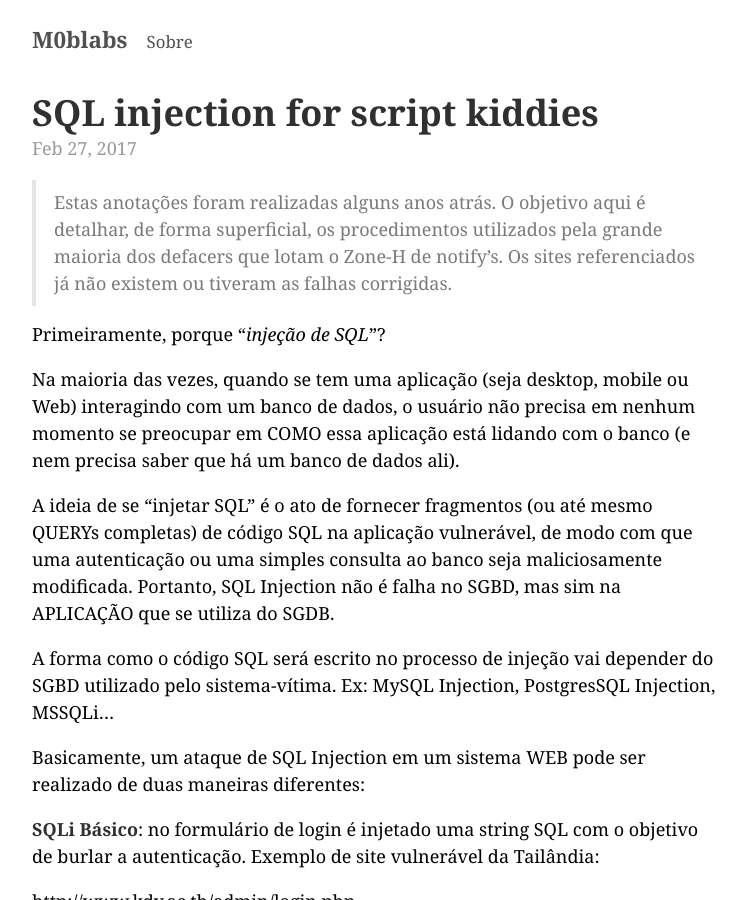
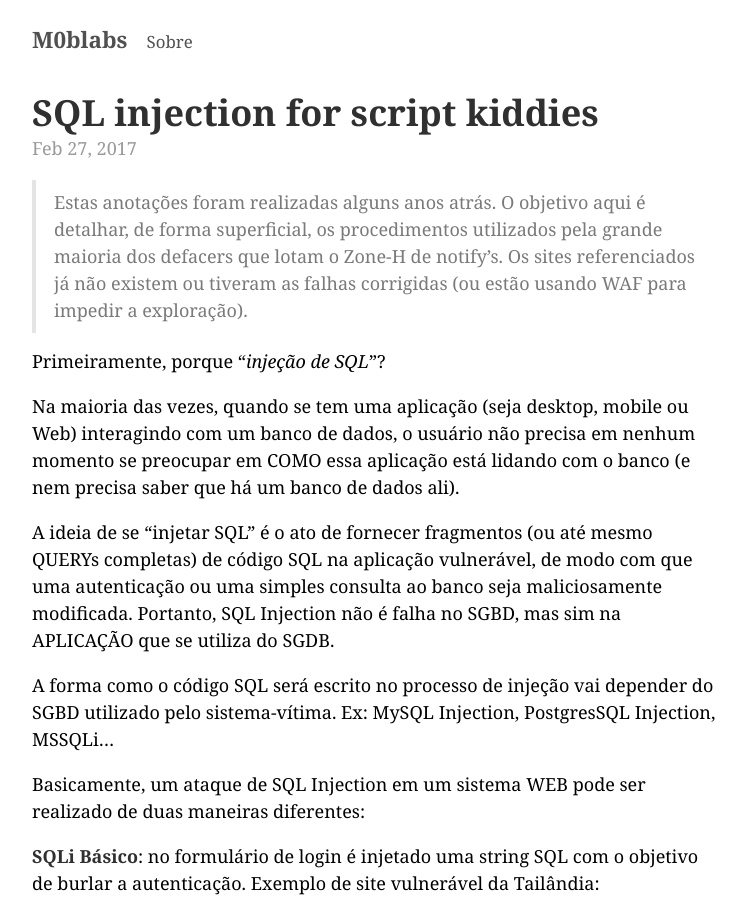
Before and after one commit to Kingm0b/jekyll-minimal-theme, a Jekyll site: the page built from _posts/2017-02-27-sql-injection.md, in a window 1280 px wide and 900 px high. Shown: the whole window, without its empty margins (266-1012 px from the left). Built offline with Jekyll 4.4.1, drawn with Linux system fonts in a browser that asks for light colours.

Commit message:
Add files via upload

```diff
--- a/_posts/2017-02-27-sql-injection.md
+++ b/_posts/2017-02-27-sql-injection.md
@@ -3,7 +3,7 @@ layout: post
 title: "SQL injection for script kiddies"
 ---
 
-> Estas anotações foram realizadas alguns anos atrás. O objetivo aqui é detalhar, de forma superficial, os procedimentos utilizados pela grande maioria dos defacers que lotam o Zone-H de notify's. Os sites referenciados já não existem ou tiveram as falhas corrigidas.
+> Estas anotações foram realizadas alguns anos atrás. O objetivo aqui é detalhar, de forma superficial, os procedimentos utilizados pela grande maioria dos defacers que lotam o Zone-H de notify's. Os sites referenciados já não existem ou tiveram as falhas corrigidas (ou estão usando WAF para impedir a exploração).
 
 Primeiramente, porque "*injeção de SQL*"?
 
```
